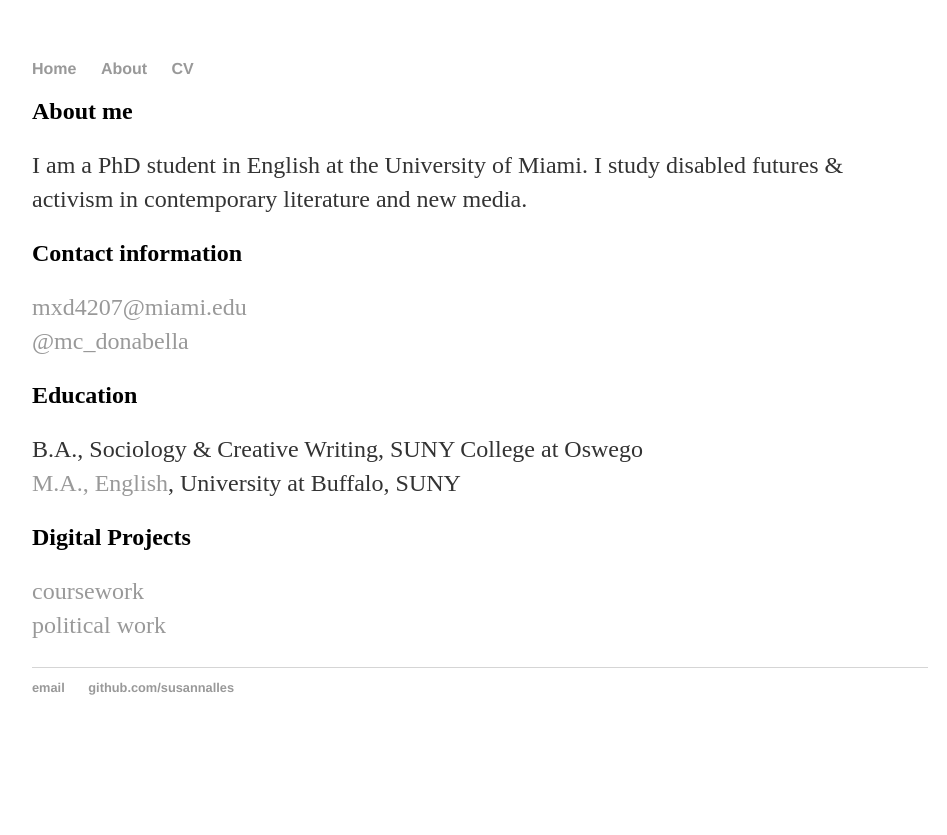
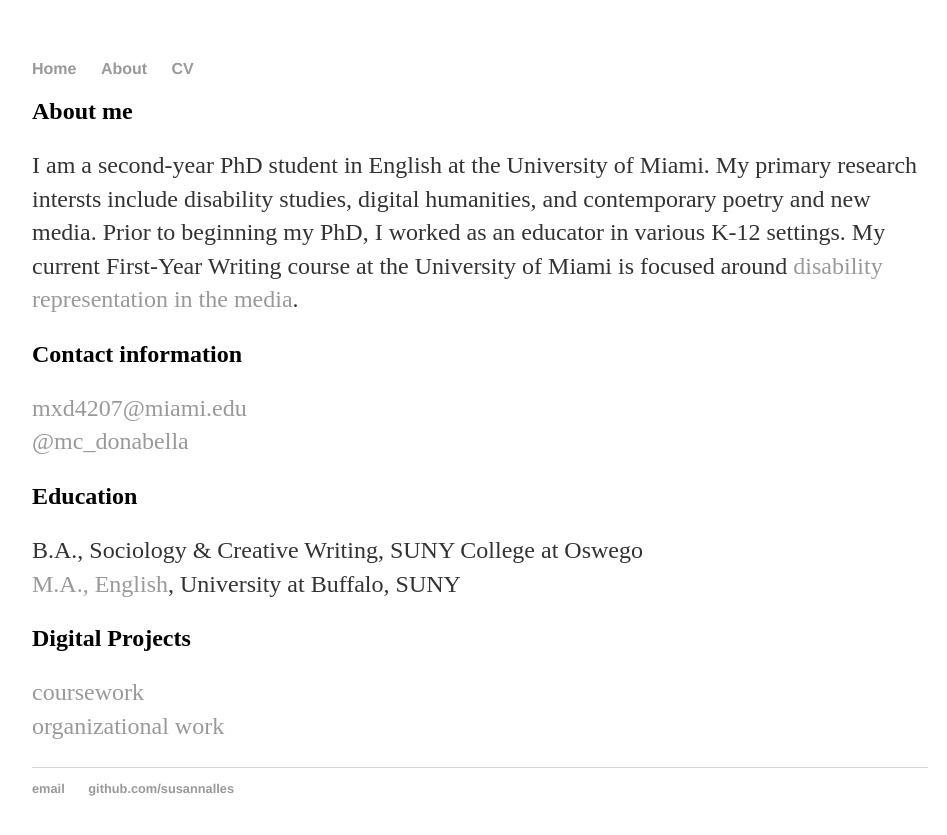
Before and after one commit to mdonabella/ENG613, a Jekyll site: the page built from index.md, in a window 1280 px wide. Shown: the top 835 px of the page, without its empty margins (160-1107 px from the left). Built offline with Jekyll 4.4.1, drawn with Linux system fonts in a browser that asks for light colours.

Commit message:
Update index.md

```diff
--- a/index.md
+++ b/index.md
@@ -4,7 +4,7 @@
 ---
 
 ## About me
-I am a PhD student in English at the University of Miami. I study disabled futures & activism in contemporary literature and new media.
+I am a second-year PhD student in English at the University of Miami. My primary research intersts include disability studies, digital humanities, and contemporary poetry and new media. Prior to beginning my PhD, I worked as an educator in various K-12 settings. My current First-Year Writing course at the University of Miami is focused around [disability representation in the media](https://docs.google.com/document/d/1gAPsGgOQXwm27klt54E6ZRhkXUorGHwwNogollGhmbU/edit?usp=sharing).
 
 ## Contact information
 [mxd4207@miami.edu](mailto:mxd4207@miami.edu)
@@ -18,4 +18,4 @@
 ## Digital Projects
 
 [coursework](https://mdonabella.github.io)
-<br>[political work](https://www.grovedems.org)
+<br>[organizational work](https://www.grovedems.org)
```
